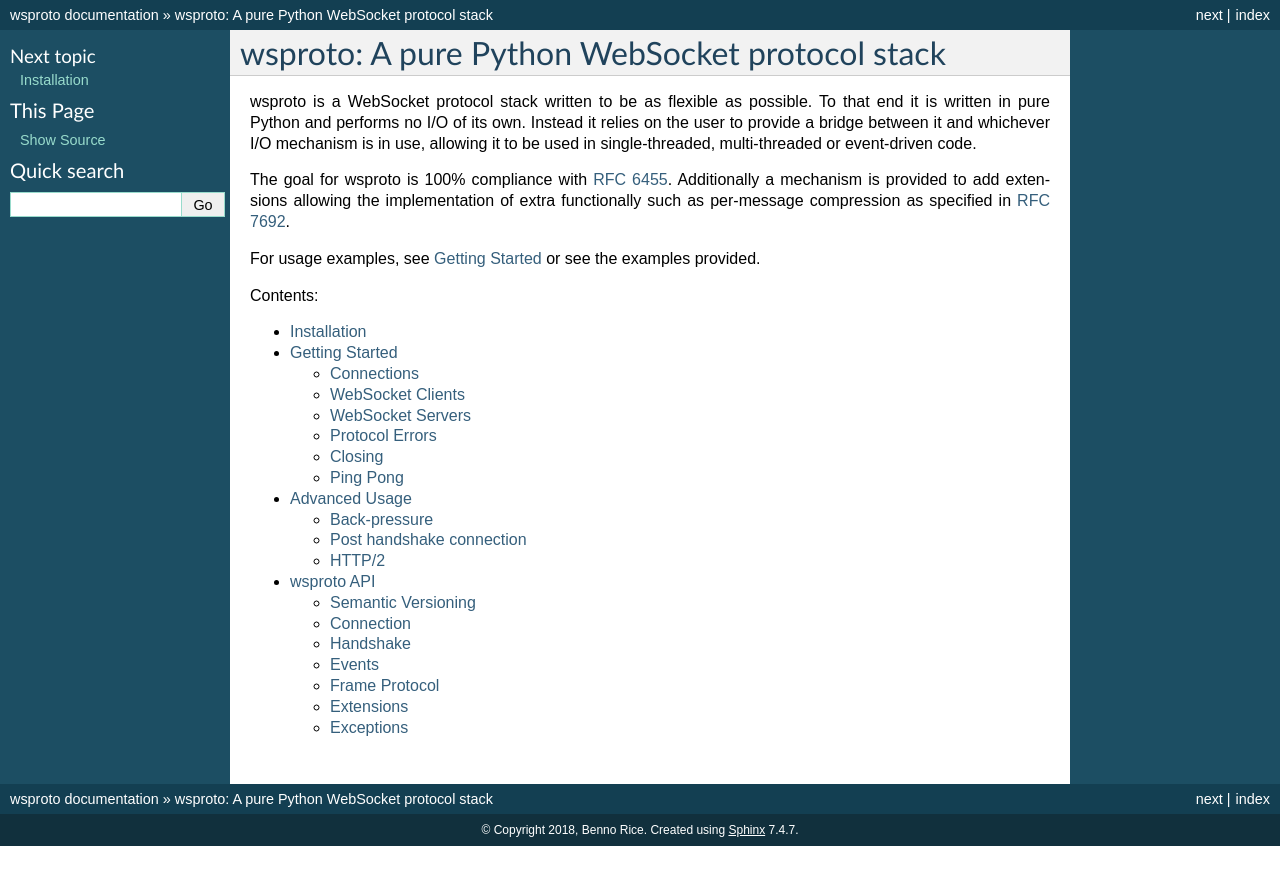
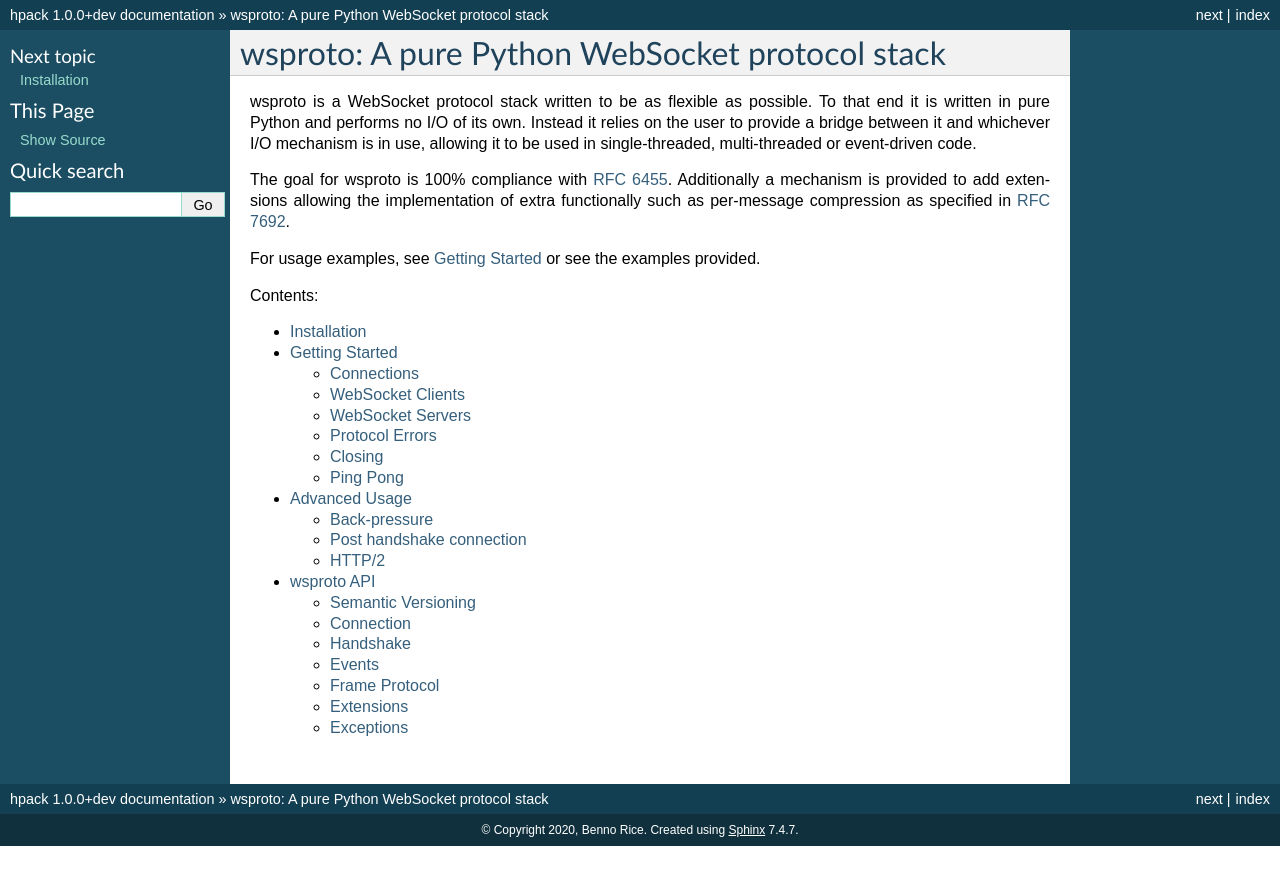
Before and after one commit to python-hyper/wsproto, a Sphinx documentation site: the page built from docs/source/index.rst, in a window 1280 px wide. Shown: the top 885 px of the page. Built offline with Sphinx 7.4.7, drawn with Linux system fonts in a browser that asks for light colours; some of the changed lines change nothing that is shown.

Commit message:
update sphinx and docs config

```diff
--- a/docs/source/conf.py
+++ b/docs/source/conf.py
@@ -1,10 +1,8 @@
-# -*- coding: utf-8 -*-
-#
 # Configuration file for the Sphinx documentation builder.
 #
-# This file does only contain a selection of the most common options. For a
-# full list see the documentation:
-# http://www.sphinx-doc.org/en/master/config
+# This file only contains a selection of the most common options. For a full
+# list see the documentation:
+# https://www.sphinx-doc.org/en/master/usage/configuration.html
 
 # -- Path setup --------------------------------------------------------------
 
@@ -14,25 +12,27 @@
 #
 import os
 import sys
+import re
+
 sys.path.insert(0, os.path.abspath('../..'))
+
+PROJECT_ROOT = os.path.dirname(__file__)
+# Get the version
+version_regex = r'__version__ = ["\']([^"\']*)["\']'
+with open(os.path.join(PROJECT_ROOT, '../../', 'src/wsproto/__init__.py')) as file_:
+    text = file_.read()
+    match = re.search(version_regex, text)
+    version = match.group(1)
+
 
 # -- Project information -----------------------------------------------------
 
-project = 'wsproto'
-copyright = '2018, Benno Rice'
+project = 'hpack'
+copyright = '2020, Benno Rice'
 author = 'Benno Rice'
-
-# The short X.Y version
-version = ''
-# The full version, including alpha/beta/rc tags
-release = ''
-
+release = version
 
 # -- General configuration ---------------------------------------------------
-
-# If your documentation needs a minimal Sphinx version, state it here.
-#
-# needs_sphinx = '1.0'
 
 # Add any Sphinx extension module names here, as strings. They can be
 # extensions coming with Sphinx (named 'sphinx.ext.*') or your custom
@@ -46,29 +46,17 @@
 # Add any paths that contain templates here, relative to this directory.
 templates_path = ['_templates']
 
-# The suffix(es) of source filenames.
-# You can specify multiple suffix as a list of string:
-#
-# source_suffix = ['.rst', '.md']
-source_suffix = '.rst'
-
-# The master toctree document.
-master_doc = 'index'
-
-# The language for content autogenerated by Sphinx. Refer to documentation
-# for a list of supported languages.
-#
-# This is also used if you do content translation via gettext catalogs.
-# Usually you set "language" from the command line for these cases.
-language = None
-
 # List of patterns, relative to source directory, that match files and
 # directories to ignore when looking for source files.
-# This pattern also affects html_static_path and html_extra_path .
+# This pattern also affects html_static_path and html_extra_path.
 exclude_patterns = []
 
-# The name of the Pygments (syntax highlighting) style to use.
-pygments_style = 'sphinx'
+# Example configuration for intersphinx: refer to the Python standard library.
+intersphinx_mapping = {
+    'python': ('https://docs.python.org/', None),
+}
+
+master_doc = 'index'
 
 
 # -- Options for HTML output -------------------------------------------------
@@ -78,88 +66,7 @@
 #
 html_theme = 'default'
 
-# Theme options are theme-specific and customize the look and feel of a theme
-# further.  For a list of options available for each theme, see the
-# documentation.
-#
-# html_theme_options = {}
-
 # Add any paths that contain custom static files (such as style sheets) here,
 # relative to this directory. They are copied after the builtin static files,
 # so a file named "default.css" will overwrite the builtin "default.css".
 html_static_path = ['_static']
-
-# Custom sidebar templates, must be a dictionary that maps document names
-# to template names.
-#
-# The default sidebars (for documents that don't match any pattern) are
-# defined by theme itself.  Builtin themes are using these templates by
-# default: ``['localtoc.html', 'relations.html', 'sourcelink.html',
-# 'searchbox.html']``.
-#
-# html_sidebars = {}
-
-
-# -- Options for HTMLHelp output ---------------------------------------------
-
-# Output file base name for HTML help builder.
-htmlhelp_basename = 'wsprotodoc'
-
-
-# -- Options for LaTeX output ------------------------------------------------
-
-latex_elements = {
-    # The paper size ('letterpaper' or 'a4paper').
-    #
-    # 'papersize': 'letterpaper',
-
-    # The font size ('10pt', '11pt' or '12pt').
-    #
-    # 'pointsize': '10pt',
-
-    # Additional stuff for the LaTeX preamble.
-    #
-    # 'preamble': '',
-
-    # Latex figure (float) alignment
-    #
-    # 'figure_align': 'htbp',
-}
-
-# Grouping the document tree into LaTeX files. List of tuples
-# (source start file, target name, title,
-#  author, documentclass [howto, manual, or own class]).
-latex_documents = [
-    (master_doc, 'wsproto.tex', 'wsproto Documentation',
-     'Benno Rice', 'manual'),
-]
-
-
-# -- Options for manual page output ------------------------------------------
-
-# One entry per manual page. List of tuples
-# (source start file, name, description, authors, manual section).
-man_pages = [
-    (master_doc, 'wsproto', 'wsproto Documentation',
-     [author], 1)
-]
-
-
-# -- Options for Texinfo output ----------------------------------------------
-
-# Grouping the document tree into Texinfo files. List of tuples
-# (source start file, target name, title, author,
-#  dir menu entry, description, category)
-texinfo_documents = [
-    (master_doc, 'wsproto', 'wsproto Documentation',
-     author, 'wsproto', 'One line description of project.',
-     'Miscellaneous'),
-]
-
-
-# -- Extension configuration -------------------------------------------------
-
-# -- Options for intersphinx extension ---------------------------------------
-
-# Example configuration for intersphinx: refer to the Python standard library.
-intersphinx_mapping = {'https://docs.python.org/': None}
```
Also changed, not shown: 2 other files.
